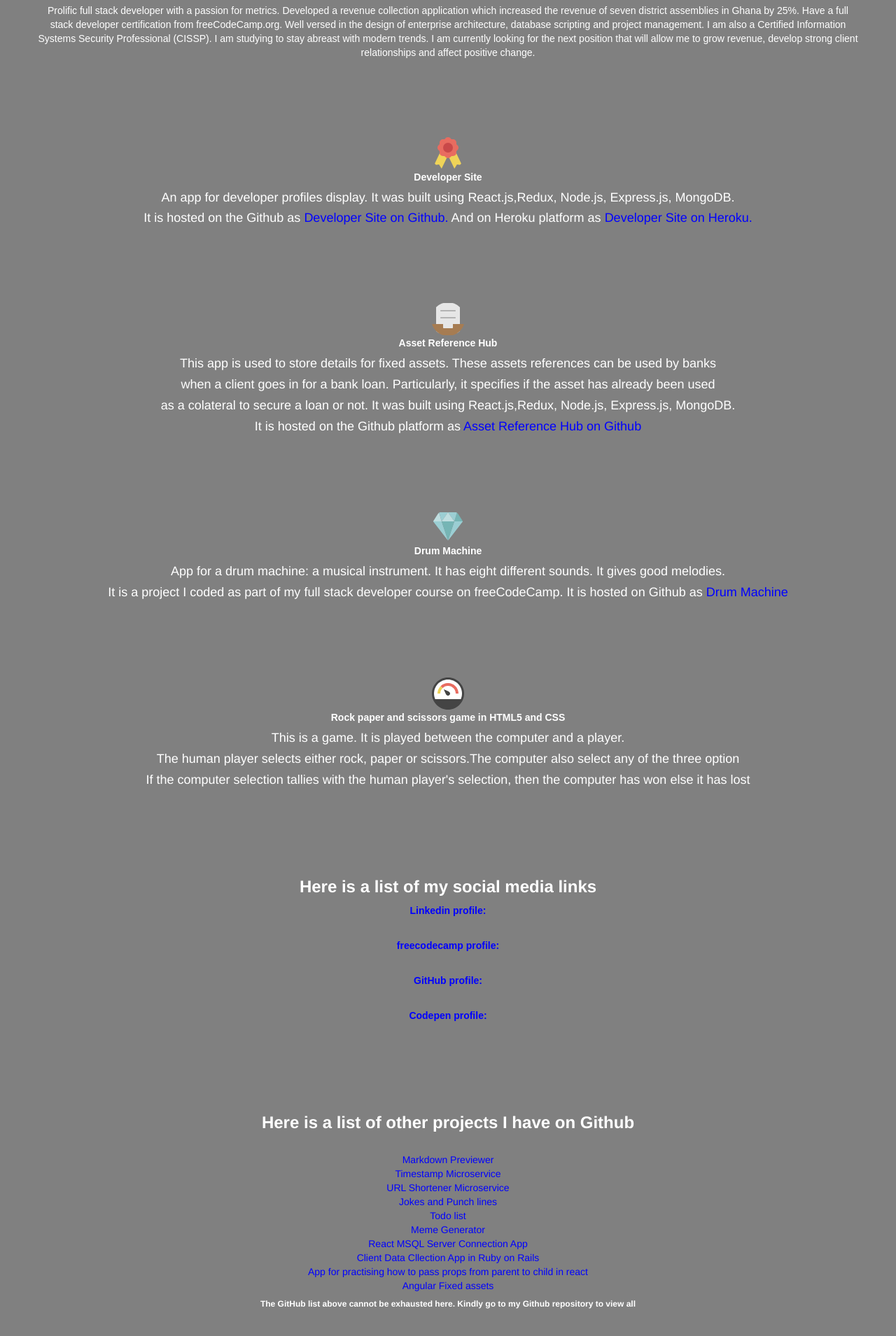
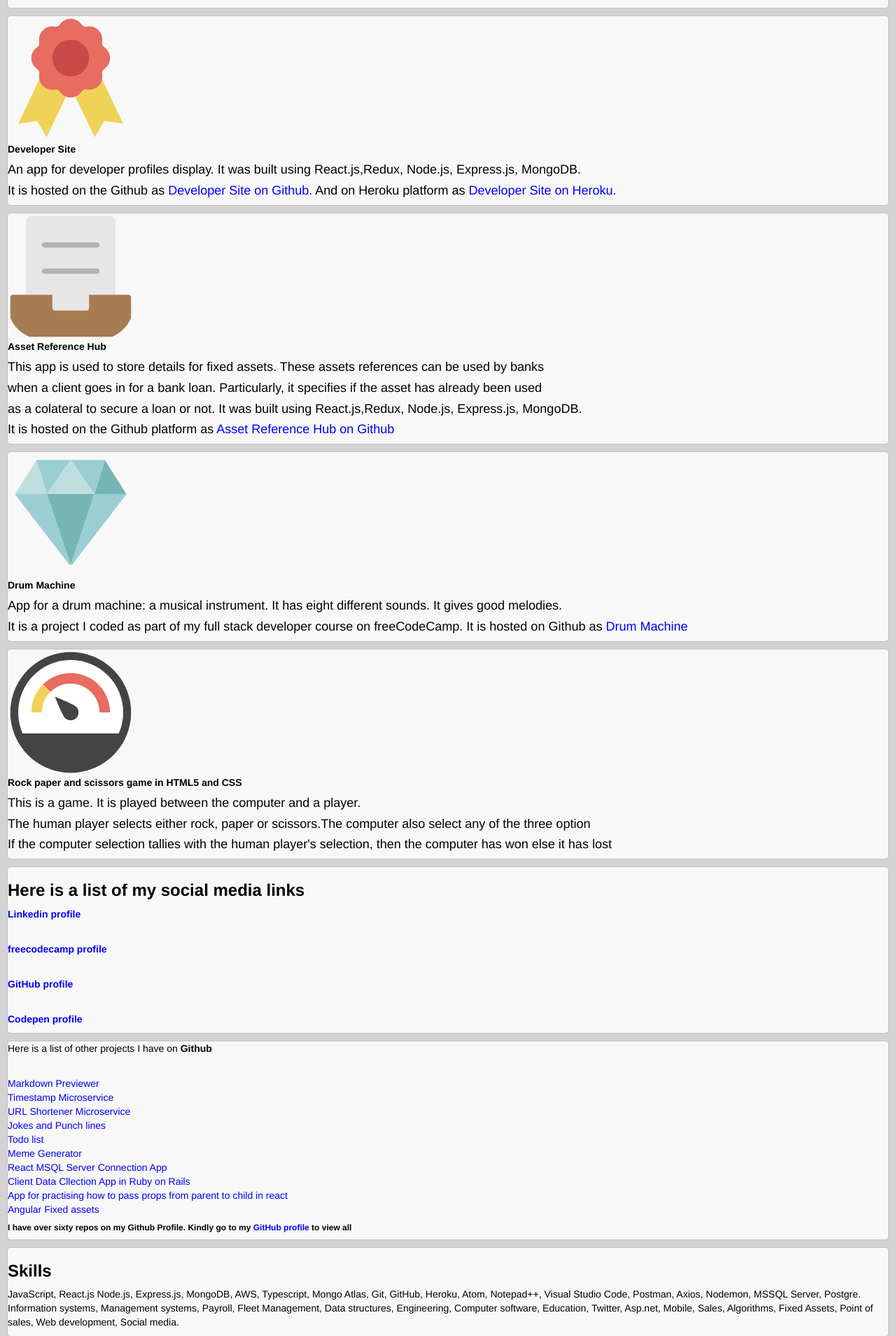
Before and after one commit to Djisu/-Djisu-my-portfolio-paul-, a PHP site: page / in a window 1280 px wide. Shown: the part 694-2603 px from the top of the page at 70% size. Run offline with PHP 8.4, Linux system fonts and the light colour scheme; some libraries are stand-ins or nearby versions.

Commit message:
make it better

```diff
--- a/home.html
+++ b/home.html
@@ -14,14 +14,19 @@
 
     <link rel="manifest" href="%PUBLIC_URL%/manifest.json" />
 
-
     <!-- <link rel="stylesheet" href="https://stackpath.bootstrapcdn.com/bootstrap/4.1.3/css/bootstrap.min.css" integrity="sha384-MCw98/SFnGE8fJT3GXwEOngsV7Zt27NXFoaoApmYm81iuXoPkFOJwJ8ERdknLPMO" crossorigin="anonymous">-->
 
     <!--  <link rel="stylesheet" href="https://use.fontawesome.com/releases/v5.2.0/css/all.css" integrity="sha384-hWVjflwFxL6sNzntih27bfxkr27PmbbK/iSvJ+a4+0owXq79v+lsFkW54bOGbiDQ" crossorigin="anonymous"> -->
     <!--  <link rel='stylesheet' href='https://maxcdn.bootstrapcdn.com/font-awesome/4.6.1/css/font-awesome.min.css'> -->
-	<link rel='stylesheet' href='https://maxcdn.bootstrapcdn.com/font-awesome/4.7.0/css/font-awesome.min.css'>
-	<link rel='stylesheet' href='https://maxcdn.bootstrapcdn.com/bootstrap/3.2.0/css/bootstrap.min.css'>
-	<link rel="stylesheet" href="./index.css">
+    <link
+      rel="stylesheet"
+      href="https://maxcdn.bootstrapcdn.com/font-awesome/4.7.0/css/font-awesome.min.css"
+    />
+    <link
+      rel="stylesheet"
+      href="https://maxcdn.bootstrapcdn.com/bootstrap/3.2.0/css/bootstrap.min.css"
+    />
+    <link rel="stylesheet" href="./index.css" />
 
     <!--  <link rel="stylesheet" href="https://stackpath.bootstrapcdn.com/bootstrap/4.1.3/css/bootstrap.min.css" integrity="sha384-MCw98/SFnGE8fJT3GXwEOngsV7Zt27NXFoaoApmYm81iuXoPkFOJwJ8ERdknLPMO" crossorigin="anonymous">
     <link rel="stylesheet" href="https://use.fontawesome.com/releases/v5.2.0/css/all.css" integrity="sha384-hWVjflwFxL6sNzntih27bfxkr27PmbbK/iSvJ+a4+0owXq79v+lsFkW54bOGbiDQ" crossorigin="anonymous">
@@ -29,147 +34,209 @@
 
     <title>Personal Website for Paul Fleischer-Djoleto</title>
   </head>
-  <body class='body'>
+  <body class="body">
     <div id="root"></div>
     <br />
     <br />
 
     <div id="banner">
-			    <img src='images/my photo new.png' alt='my photo'>
+      <img
+        class="large"
+        src="images/my photo new.png"
+        alt="my website's photo"
+      />
       <h3>Paul Fleischer-Djoleto's Site.</h3>
-
-				<p>This website showcases my profile</h4>
     </div>
     <div>
-			 <div class= 'card'>
+      <div class="card">
         <p>
-				Prolific full stack developer with a passion for metrics.
-				Developed a revenue collection application which increased the revenue of seven district assemblies in Ghana by 25%.
-				Have a full stack developer certification from freeCodeCamp.org. Well versed in the design of enterprise architecture, database scripting and project management. I am also a Certified Information Systems Security Professional (CISSP). I am studying to stay abreast with modern trends. I am currently looking for the next position that will allow me to grow revenue, develop strong client relationships and affect positive change.
+          Prolific full stack developer with a passion for metrics. Developed a
+          revenue collection application which increased the revenue of seven
+          district assemblies in Ghana by 25%. Have a full stack developer
+          certification from freeCodeCamp.org. Well versed in the design of
+          enterprise architecture, database scripting and project management. I
+          am also a Certified Information Systems Security Professional (CISSP).
+          I am studying to stay abreast with modern trends. I am currently
+          looking for the next position that will allow me to grow revenue,
+          develop strong client relationships and affect positive change.
         </p>
       </div>
 
-				<div class='card'>
-					<img src='images/award-48.svg' alt=''>
+      <div class="card">
+        <img class="medium" src="images/award-48.svg" alt="" />
         <p><strong>Developer Site</strong></p>
-					<h4>An app for developer profiles display. It was built using React.js,Redux, Node.js, Express.js, MongoDB.</h4>
-					<h4>It is hosted on the Github as
-					<a href='https://github.com/Djisu/Developer-Site'>Developer Site on Github.</a>
-					And on Heroku platform as <a href='https://immense-citadel-79566.herokuapp.com/'>Developer Site on Heroku.</a></h4>
+        <h4>
+          An app for developer profiles display. It was built using
+          React.js,Redux, Node.js, Express.js, MongoDB.
+        </h4>
+        <h4>
+          It is hosted on the Github as
+          <a href="https://github.com/Djisu/Developer-Site">
+            Developer Site on Github.
+          </a>
+          And on Heroku platform as
+          <a href="https://immense-citadel-79566.herokuapp.com/">
+            Developer Site on Heroku.
+          </a>
+        </h4>
       </div>
-				<div class='card'>
-					<img src='images/archive-paper.svg' alt=''>
+      <div class="card">
+        <img class="medium" src="images/archive-paper.svg" alt="" />
         <p><strong>Asset Reference Hub</strong></p>
-					<h4>This app is used to store details for fixed assets. These assets references can be used by banks </h4>
-					<h4>when a client goes in for a bank loan. Particularly, it specifies if the asset has already been used </h4>
-					<h4>as a colateral to secure a loan or not.  It was built using React.js,Redux, Node.js, Express.js, MongoDB.</h4>
-					<h4>It is hosted on the Github platform as <a href='https://github.com/Djisu/Asset-Reference-Hub'>Asset Reference Hub on Github</a></h4>
+        <h4>
+          This app is used to store details for fixed assets. These assets
+          references can be used by banks
+        </h4>
+        <h4>
+          when a client goes in for a bank loan. Particularly, it specifies if
+          the asset has already been used
+        </h4>
+        <h4>
+          as a colateral to secure a loan or not. It was built using
+          React.js,Redux, Node.js, Express.js, MongoDB.
+        </h4>
+        <h4>
+          It is hosted on the Github platform as
+          <a href="https://github.com/Djisu/Asset-Reference-Hub">
+            Asset Reference Hub on Github
+          </a>
+        </h4>
       </div>
-				<div class='card'>
-					<img src='images/diamond.svg' alt=''>
+      <div class="card">
+        <img class="medium" src="images/diamond.svg" alt="" />
         <p><strong>Drum Machine</strong></p>
-					<h4>App for a drum machine: a musical instrument. It has eight different sounds. It gives good melodies.</h4>
-					<h4>It is a project I coded as part of my full stack developer course on freeCodeCamp. It is hosted on Github as <a href='https://github.com/Djisu/drum-machine'>Drum Machine</a></h4>
+        <h4>
+          App for a drum machine: a musical instrument. It has eight different
+          sounds. It gives good melodies.
+        </h4>
+        <h4>
+          It is a project I coded as part of my full stack developer course on
+          freeCodeCamp. It is hosted on Github as
+          <a href="https://github.com/Djisu/drum-machine">Drum Machine</a>
+        </h4>
       </div>
-				<div class='card'>
-					<img src='images/dashboard-level.svg' alt=''>
+      <div class="card">
+        <img class="medium" src="images/dashboard-level.svg" alt="" />
         <p><strong>Rock paper and scissors game in HTML5 and CSS</strong></p>
-					<h4>This is a game. It is played between the computer and a player. </h4>
-					<h4>The human player selects either rock, paper or scissors.The computer also select any of the three option</h4>
-					<h4>If the computer selection tallies with the human player's selection, then the computer has won else it has lost</h4>
+        <h4>This is a game. It is played between the computer and a player.</h4>
+        <h4>
+          The human player selects either rock, paper or scissors.The computer
+          also select any of the three option
+        </h4>
+        <h4>
+          If the computer selection tallies with the human player's selection,
+          then the computer has won else it has lost
+        </h4>
       </div>
     </div>
 
-
-
     <div>
-
-					<div class='card'>
+      <div class="card">
         <h3>Here is a list of my social media links</h3>
-						<p><a href='https://www.linkedin.com/in/paul-fleischer-djoleto-3162492b/'>
-								 <strong>Linkedin profile:</strong>
-						</a></p>
-						<p><br />
-						<a href='https://www.freecodecamp.org/fcc9e9d0071-ef4f-47fd-8eaf-0d541b590877'>
-								 <strong>freecodecamp profile:</strong>
-						</a></p>
+        <p>
+          <a
+            href="https://www.linkedin.com/in/paul-fleischer-djoleto-3162492b/"
+          >
+            <strong>Linkedin profile</strong>
+          </a>
+        </p>
+        <p>
           <br />
-						<p><a href='https://github.com/Djisu'>
-								 <strong>GitHub profile:</strong>
-						</a></p>
+          <a
+            href="https://www.freecodecamp.org/fcc9e9d0071-ef4f-47fd-8eaf-0d541b590877"
+          >
+            <strong>freecodecamp profile</strong>
+          </a>
+        </p>
         <br />
-						<p><a href='https://codepen.io/djisu'>
-								 <strong>Codepen profile:</strong>
-						</a></p>
+        <p>
+          <a href="https://github.com/Djisu">
+            <strong>GitHub profile</strong>
+          </a>
+        </p>
+        <br />
+        <p>
+          <a href="https://codepen.io/djisu">
+            <strong>Codepen profile</strong>
+          </a>
+        </p>
       </div>
 
-					<div class='card'>
-						<h3>Here is a list of other projects I have on <strong>Github</strong></h3>
+      <div class="card">
+        <p>
+          Here is a list of other projects I have on
+          <strong>Github</strong>
+        </p>
         <br />
-						<a href='https://github.com/Djisu/markdown-previewer'>Markdown Previewer</a>
+        <a href="https://github.com/Djisu/markdown-previewer">
+          Markdown Previewer
+        </a>
         <br />
-						<a href='https://github.com/Djisu/Timestamp-Microservice'>Timestamp Microservice</a>
+        <a href="https://github.com/Djisu/Timestamp-Microservice">
+          Timestamp Microservice
+        </a>
         <br />
-						<a href='https://github.com/Djisu/URL-Shortener-Microservice'>URL Shortener Microservice</a>
+        <a href="https://github.com/Djisu/URL-Shortener-Microservice">
+          URL Shortener Microservice
+        </a>
         <br />
-						<a href='https://github.com/Djisu/jokesandpunchlines'>Jokes and Punch lines</a>
+        <a href="https://github.com/Djisu/jokesandpunchlines">
+          Jokes and Punch lines
+        </a>
         <br />
-						<a href='https://github.com/Djisu/todolist'>Todo list</a>
+        <a href="https://github.com/Djisu/todolist">Todo list</a>
         <br />
-						<a href='https://github.com/Djisu/MemeGenerator'>Meme Generator</a>
+        <a href="https://github.com/Djisu/MemeGenerator">Meme Generator</a>
         <br />
-						<a href='https://github.com/Djisu/ReactMssql'>React MSQL Server Connection App</a>
+        <a href="https://github.com/Djisu/ReactMssql">
+          React MSQL Server Connection App
+        </a>
         <br />
-						<a href='https://github.com/Djisu/ClientApp'>Client Data Cllection App in Ruby on Rails</a>
+        <a href="https://github.com/Djisu/ClientApp">
+          Client Data Cllection App in Ruby on Rails
+        </a>
         <br />
-						<a href='https://github.com/Djisu/usingprops'>App for practising how to pass props from parent to child in react</a>
+        <a href="https://github.com/Djisu/usingprops">
+          App for practising how to pass props from parent to child in react
+        </a>
         <br />
-						<a href='https://github.com/Djisu/AngularFixedAssets'>Angular Fixed assets</a>
-						<h6><strong>The GitHub list above cannot be exhausted here. Kindly go to my Github repository to view all</strong></h6>
+        <a href="https://github.com/Djisu/AngularFixedAssets">
+          Angular Fixed assets
+        </a>
+        <h6>
+          <strong>
+            I have over sixty repos on my Github Profile. Kindly go to my
+            <a href="https://github.com/Djisu">
+              <strong>GitHub profile</strong>
+            </a>
+            to view all
+          </strong>
+        </h6>
       </div>
-                    <div class='card'>
-
-
+      <div class="card">
         <h3>Skills</h3>
-						Responsive Web development (HTML5, CSS and JavaScript).
+        <p>
+          JavaScript, React.js Node.js, Express.js, MongoDB, AWS, Typescript,
+          Mongo Atlas, Git, GitHub, Heroku, Atom, Notepad++, Visual Studio Code,
+          Postman, Axios, Nodemon, MSSQL Server, Postgre. Information systems,
+          Management systems, Payroll, Fleet Management, Data structures,
+          Engineering, Computer software, Education, Twitter, Asp.net, Mobile,
+          Sales, Algorithms, Fixed Assets, Point of sales, Web development,
+          Social media.
+        </p>
+      </div>
+      <div class="card">
+        <h3>Languages and Frameworks</h3>
+        ReactJS
         <br />
-						Frontend Libraries (ReactJS).
+        Redux
         <br />
-						Algorithms and Data Structures (JavaScript).
+        ExpressJS
         <br />
-						Api and Micro services (NodeJS).
+        NodeJS
         <br />
-						Data Visualization (D3).
+        Ruby on Rails
         <br />
-						Information Security and Quality Assurance (Express.js and Helmet).
-						<br />
-						Postman.
-						<br />
-						Axios.
-						<br />
-						Fetch.
-						<br />
-						GitHub.
-						<br />
-						Codepen.
-						<br />
-						Heroku.
-						<br />
-						Slack.
-						<br />
-						Skype.
-						<br />
-						Zoom.
-						<br />
-						Xammp.
-					</div>
-					<div class='card'>
-						<h3>Languages and Frameworks</h3>
-						ReactJS<br />
-						Redux<br />
-						ExpressJS<br />
-						NodeJS<br />
-						Ruby on Rails<br />
         ASP.NET C# Webforms
 
         <h3>Databases</h3>
@@ -179,30 +246,54 @@
         <br />
         Mysql
       </div>
-					<div class='card'>
+      <div class="card">
         <h3>Certifications</h3>
-						<strong>Boot camp:</strong> Freecodecamp Certified Full Stack Developer
+        <strong>Boot camp:</strong>
+        Freecodecamp Certified Full Stack Developer
         <br />
-						<strong>Information security:</strong> Certified Information Systems Security(CISSP)
+        <strong>Information security:</strong>
+        Certified Information Systems Security(CISSP)
 
         <h3>Contacts Information</h3>
-						<strong>Email address:</strong> pfleischer2002@yahoo.co.uk
+        <strong>Email address:</strong>
+        pfleischer2002@yahoo.co.uk
         <br />
-						<strong>Mobile phone no:</strong> 233200898830
+        <strong>Mobile phone no:</strong>
+        233200898830
       </div>
 
-					<footer id='footer'>
-						<ul class='list-inline'>
-							<li><a href='https://web.facebook.com/paul.fleischer.146'><i class='fa fa-facebook' aria-hidden='true'></i></a></li>
-							<li><a href='https://github.com/Djisu'><i class='fa fa-github' aria-hidden='true'></i></a></li>
-							<li><a href='https://www.linkedin.com/in/paul-fleischer-djoleto-3162492b/'><i class='fa fa-linkedin' aria-hidden='true'></i></a></li>
-							<li><a href='https://codepen.io/djisu'><i class='fa fa-codepen' aria-hidden='true'></i></a></li>
-							<li><a href='https://www.freecodecamp.org/fcc9e9d0071-ef4f-47fd-8eaf-0d541b590877'><i class="fa fa-free-code-camp fa-1x"></i></a></li>
+      <footer id="footer">
+        <ul class="list-inline">
+          <!-- <li><a href='https://web.facebook.com/paul.fleischer.146'><i class='fa fa-facebook' aria-hidden='true'></i></a></li> -->
+          <li>
+            <a href="https://github.com/Djisu">
+              <i class="fa fa-github" aria-hidden="true"></i>
+            </a>
+          </li>
+          <!-- <li><a href='https://www.linkedin.com/in/paul-fleischer-djoleto-3162492b/'><i class='fa fa-linkedin' aria-hidden='true'></i></a></li> -->
+          <!-- <li><a href='https://codepen.io/djisu'><i class='fa fa-codepen' aria-hidden='true'></i></a></li> -->
+          <li>
+            <a
+              href="https://www.freecodecamp.org/fcc9e9d0071-ef4f-47fd-8eaf-0d541b590877"
+            >
+              <i class="fa fa-free-code-camp fa-1x"></i>
+            </a>
+          </li>
         </ul>
         Copyright &copy; My Personal Website.
       </footer>
     </div>
-	 <script type="text/jsx" src="https://code.jquery.com/jquery-3.3.1.slim.min.js" integrity="sha384-q8i/X+965DzO0rT7abK41JStQIAqVgRVzpbzo5smXKp4YfRvH+8abtTE1Pi6jizo" crossorigin="anonymous"></script>
-	 <script type="text/jsx" src="https://stackpath.bootstrapcdn.com/bootstrap/4.1.3/js/bootstrap.min.js" integrity="sha384-ChfqqxuZUCnJSK3+MXmPNIyE6ZbWh2IMqE241rYiqJxyMiZ6OW/JmZQ5stwEULTy" crossorigin="anonymous"></script>
+    <script
+      type="text/jsx"
+      src="https://code.jquery.com/jquery-3.3.1.slim.min.js"
+      integrity="sha384-q8i/X+965DzO0rT7abK41JStQIAqVgRVzpbzo5smXKp4YfRvH+8abtTE1Pi6jizo"
+      crossorigin="anonymous"
+    ></script>
+    <script
+      type="text/jsx"
+      src="https://stackpath.bootstrapcdn.com/bootstrap/4.1.3/js/bootstrap.min.js"
+      integrity="sha384-ChfqqxuZUCnJSK3+MXmPNIyE6ZbWh2IMqE241rYiqJxyMiZ6OW/JmZQ5stwEULTy"
+      crossorigin="anonymous"
+    ></script>
   </body>
 </html>
--- a/index.css
+++ b/index.css
@@ -1,7 +1,7 @@
 html,
 body {
-	background-color: rgb(240, 240, 240);
-	color:  rgb(20, 20, 20);
+  background-color: #f8f8f8;
+  color: rgb(20, 20, 20);
   font-family: Helvetica;
   margin: 0;
 }
@@ -18,7 +18,7 @@ h2 {
   font-size: 18px;
 }
 h3 {
-	color: white;
+  color: black;
   font-weight: bold;
 }
 h3:hover {
@@ -36,7 +36,7 @@ a:hover {
 .Header {
   width: 100%;
   height: 0px;
-	background-color:  #025059;
+  background-color: #025059;
   color: white;
 }
 .WrapMiddle {
@@ -46,13 +46,13 @@ a:hover {
 
 .Left {
   height: 625px;
-	background-color: #03A66A;
+  background-color: #03a66a;
   display: inline-block;
   position: absolute;
   left: -200px;
   width: 200px;
-	font-size: .9rem;
-	transition: transform .3s;
+  font-size: 0.9rem;
+  transition: transform 0.3s;
 }
 @media (min-width: 40rem) {
   .Left {
@@ -61,7 +61,6 @@ a:hover {
     position: relative;
   }
 }
-
 
 .Middle {
   height: 625px;
@@ -72,20 +71,16 @@ a:hover {
 .Right {
   height: 625px;
   width: 10.4166667%;
-	background-color: #03A66A;
+  background-color: #03a66a;
   display: inline-block;
 }
 .Footer {
   width: 100%;
   height: 130px;
-	background-color:  indigo;
+  background-color: indigo;
   color: white;
   text-align: center;
 }
-
-
-
-
 
 @media screen and (min-width: 320px) {
   body {
@@ -104,19 +99,18 @@ a:hover {
 }
 @media screen and (min-width: 960px) {
   body {
-		background-color: grey;
+    background-color: lightgrey;
   }
 }
 
 p {
-	font-family: 'Oswald', sans-serif;
-	color: white;
-
+  font-family: 'Helvetica', 'Oswald', sans-serif;
+  color: black;
 }
 
 .centerText {
   text-align: center;
-   max-width: 1500px
+  max-width: 1500px;
 }
 img {
   max-width: 10%;
@@ -124,7 +118,13 @@ img {
   background-position: center;
   border-radius: 50px;
 }
-
+img.medium {
+  max-width: 18rem;
+  width: 100%;
+}
+img.large {
+  width: 100%;
+}
 #banner {
   background: url('https://unsplash.it/1000/600?random');
   background-size: cover;
@@ -140,13 +140,22 @@ img {
   font-weight: lighter;
   opacity: 0.7;
 }
+/* Card */
 .card {
-	padding: 50px;
-	text-align: center;
-	color: white;
+  border: 0.1rem #c0c0c0 solid;
+  background-color: #f8f8f8;
+  border-radius: 0.5rem;
+  margin: 1rem;
+  color: black;
+}
+.card-body {
+  padding: 1rem;
+}
+.card-body > * {
+  margin: 0.5rem;
 }
 
-#footer{
+#footer {
   background-color: black;
   padding: 20px;
   color: white;
```
Lines whose indentation alone changed are shown as unchanged.
